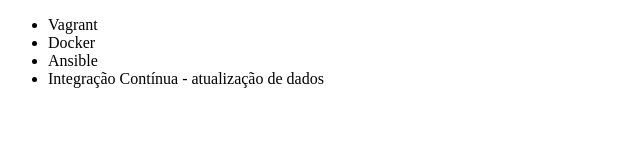
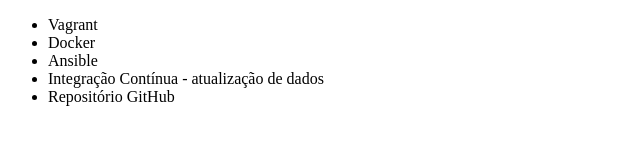
Before and after one commit to pesquisadortecnologia/cursoaluragithub, a plain HTML site: page index.html in a window 1280 px wide. Shown: the whole page, without its empty margins (0-640 px from the left). Drawn offline with Linux system fonts and the light colour scheme.

Commit message:
Adição de uma tag <li></li>

```diff
--- a/index.html
+++ b/index.html
@@ -10,6 +10,7 @@
            <li>Docker</li>
            <li>Ansible</li>
            <li>Integração Contínua - atualização de dados</li>
+           <li>Repositório GitHub</li>
         </ul>
     </body>
 </html>
```
